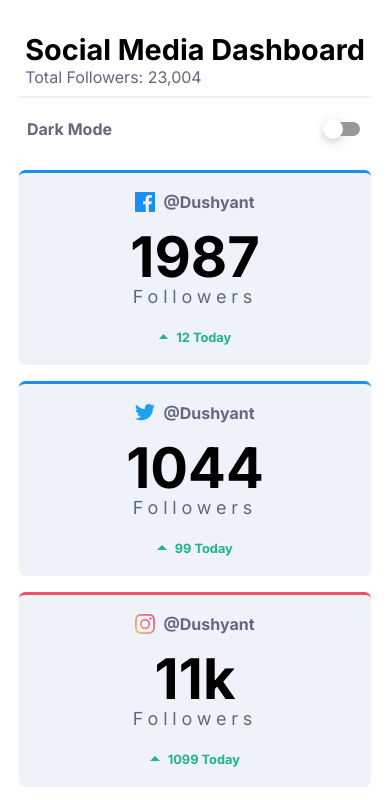
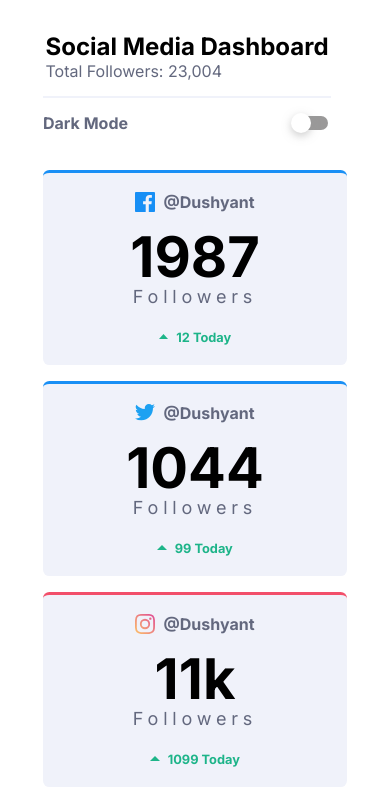
Before and after one commit to dushyantsolanki/social-media-dashboard-with-theme-switcher-master, a plain HTML site: page index.html in a window 390 px wide. Shown: the top 800 px of the page. Drawn offline with Linux system fonts and the light colour scheme.

Commit message:
Updation done

```diff
--- a/style.css
+++ b/style.css
@@ -245,7 +245,7 @@ h3 {
     row-gap: 1rem;
   }
   .item1 {
-    width: 22rem;
+    width: 18rem;
     margin-bottom: 3.5rem;
     border-bottom: 2px solid hsl(227, 47%, 96%);
     display: flex;
@@ -255,7 +255,7 @@ h3 {
     margin-top: 0;
   }
   .it {
-    width: 22rem;
+    width: 19rem;
     height: 12rem;
     border-radius: 0.4rem;
     border-top: 3.5px solid black;
@@ -283,16 +283,16 @@ h3 {
     border-color: hsl(348, 97%, 39%);
   }
   h1 {
-    font-size: 1.8rem;
+    font-size: 1.5rem;
     font-family: "Inter", sans-serif;
   }
   .io {
-    width: 22rem;
+    width: 19rem;
   }
 
   .theem {
     margin: 2rem 0;
-    width: 21rem;
+    width: 18rem;
     display: flex;
     flex-direction: row;
     align-items: center;
```
